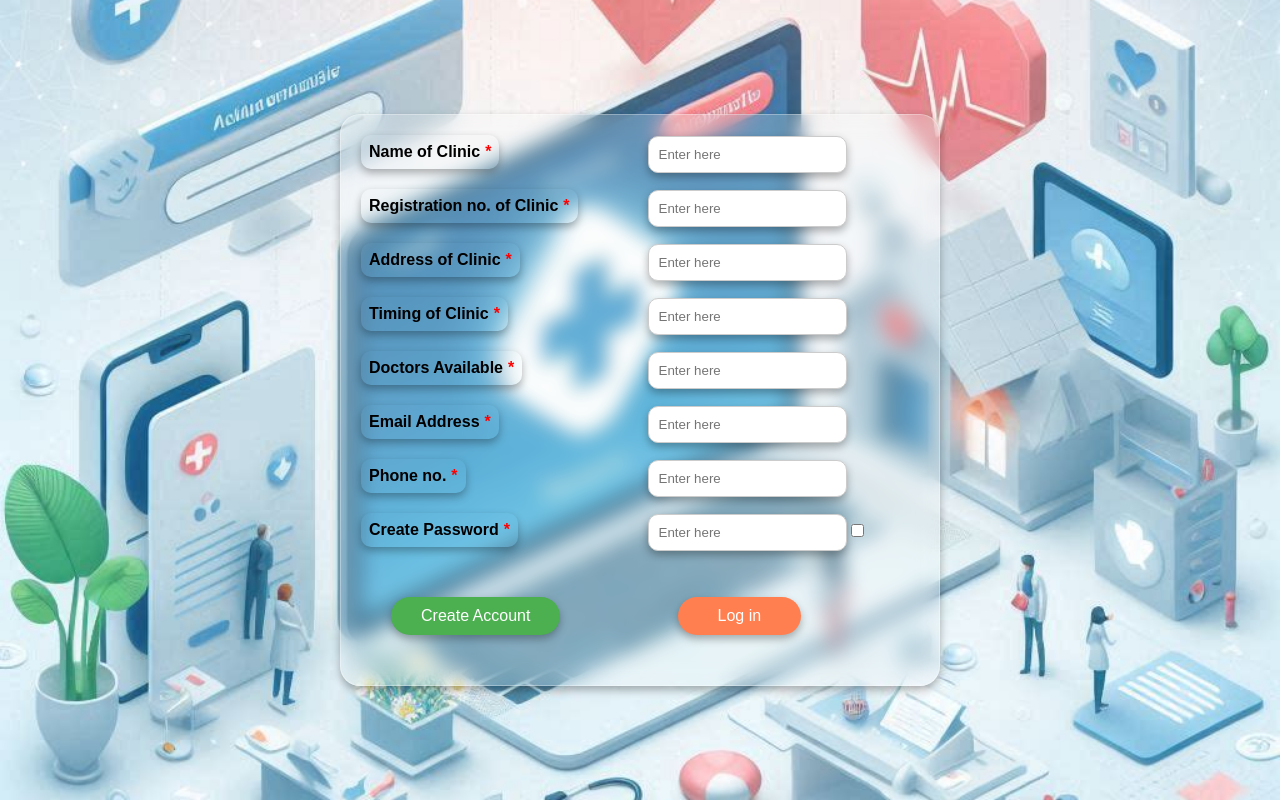
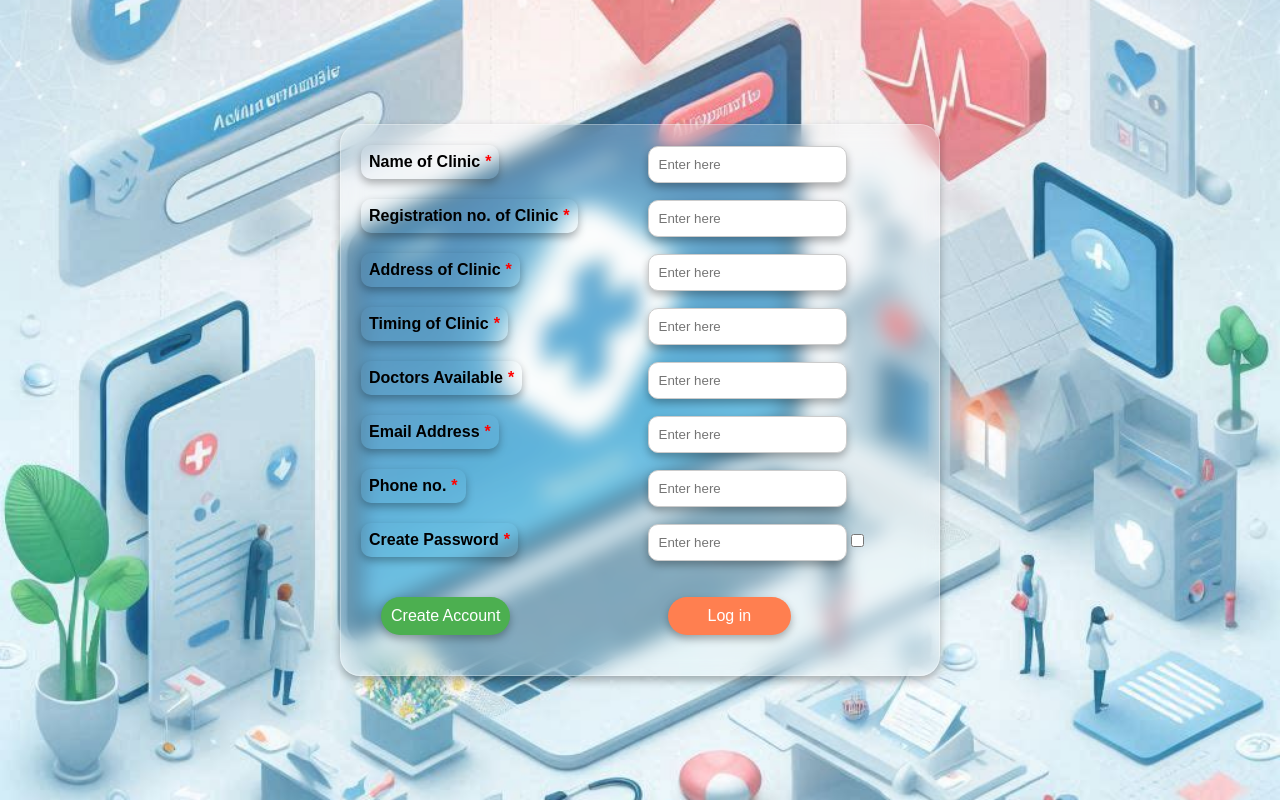
Before and after one commit to M-Codes6/DocGoo, a plain HTML site: page My-App/user-auth/Clinical/clinical.html in a window 1280 px wide. Drawn offline with Linux system fonts and the light colour scheme.

Commit message:
Update clinicalStyle.css

```diff
--- a/My-App/user-auth/Clinical/clinicalStyle.css
+++ b/My-App/user-auth/Clinical/clinicalStyle.css
@@ -81,7 +81,7 @@ body {
 }
 
 .box button {
-    margin: 30px;
+    margin: 20px;
     border: none;
     color: white;
     font-size: 16px;
@@ -95,7 +95,7 @@ button[type="submit"] {
     color: white;
     border: none;
     border-radius: 40px;
-    padding: 10px 30px;
+    padding: 10px 10px;
 }
 
 .box button[type="submit"]:hover {
```
